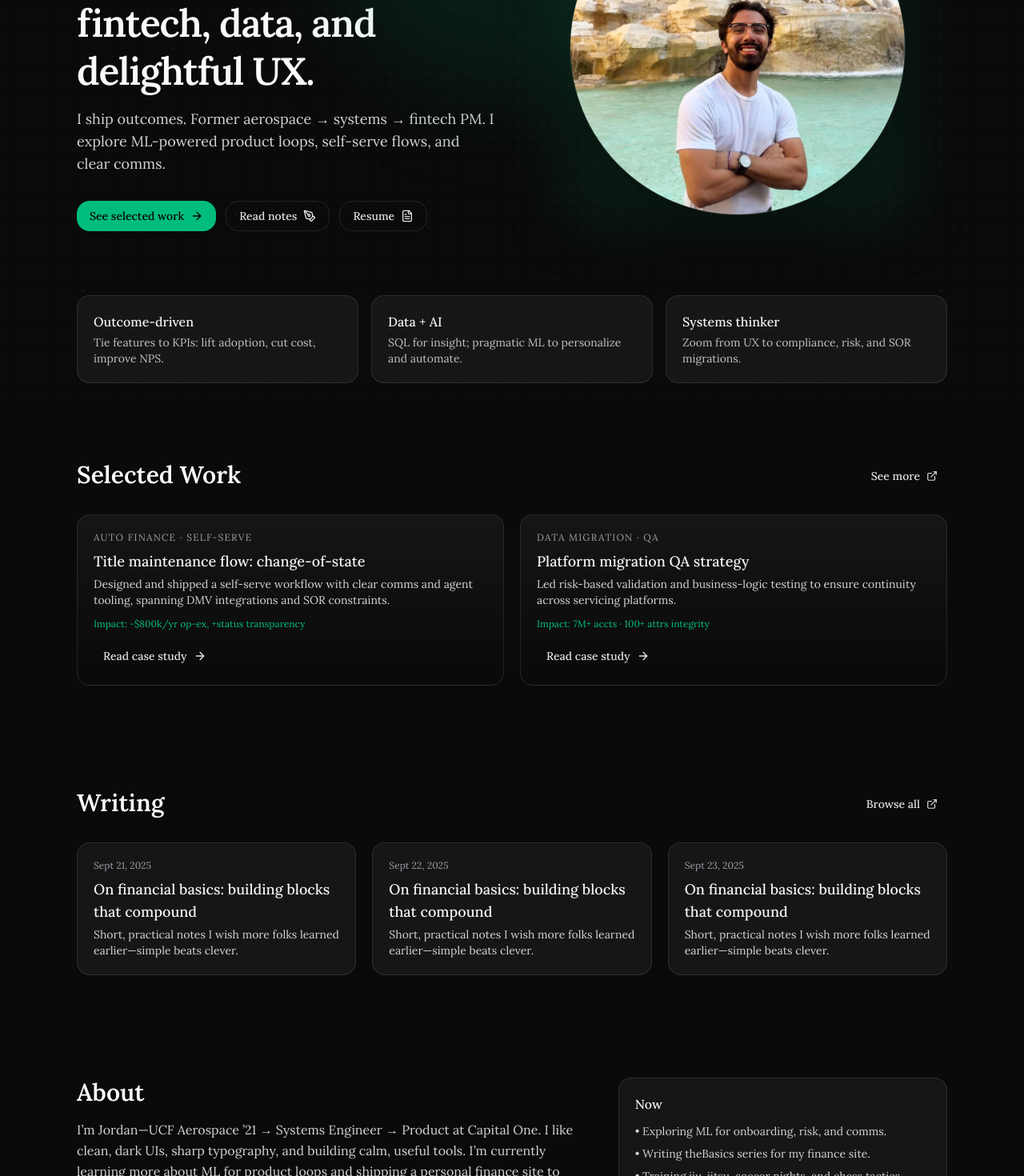
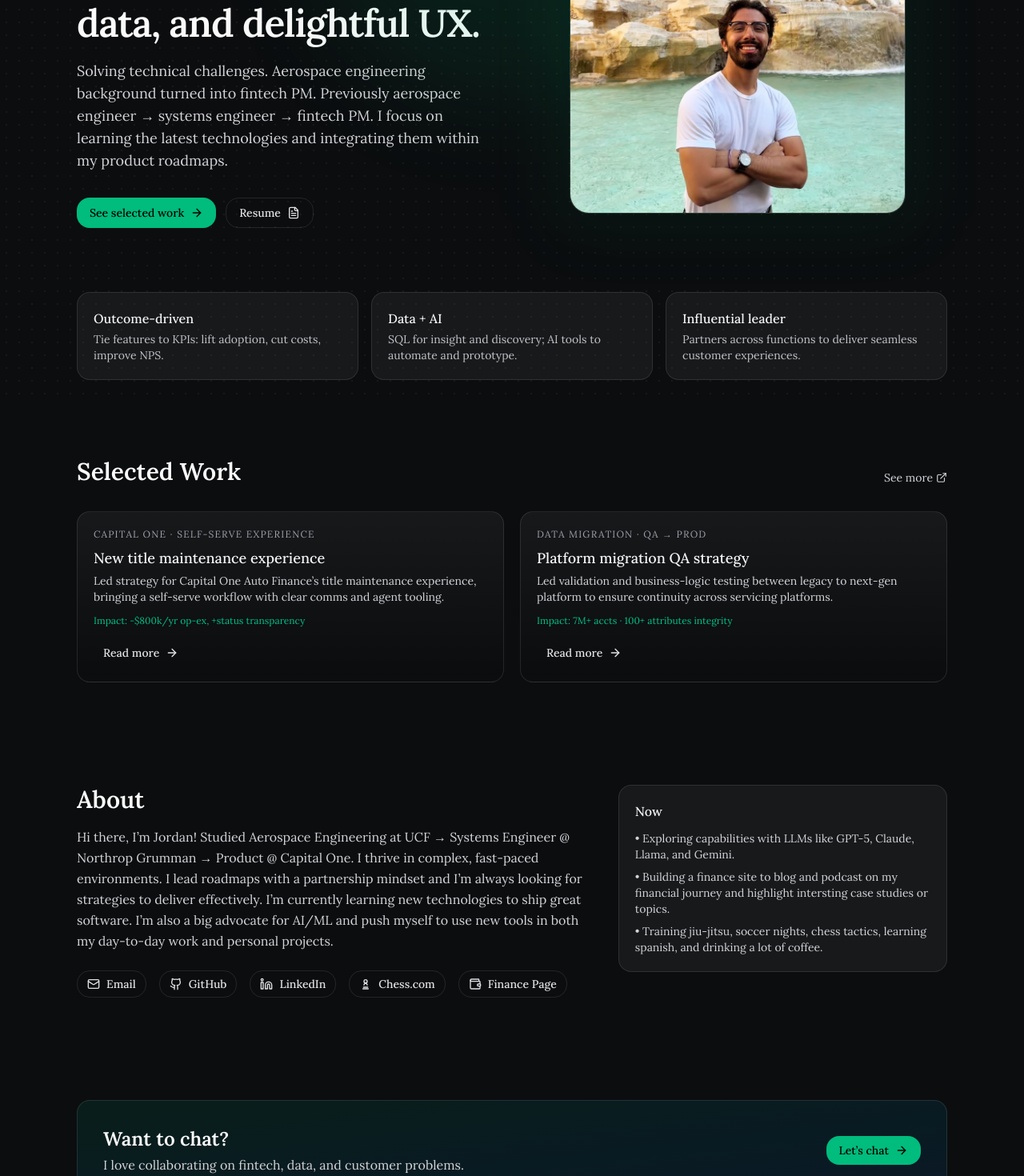
Before and after one commit to Jordan-Jacob-Lopez/jordan-site, a Next.js app: page / in a window 1280 px wide. Shown: the part 300-1770 px from the top of the page at 80% size. Built offline with nearby package versions, Linux system fonts and the light colour scheme.

Commit message:
Cleaned up some Icons + removed writing section to work on privately

```diff
--- a/app/page.tsx
+++ b/app/page.tsx
@@ -1,53 +1,17 @@
-'use client';
-import React, { useEffect } from "react";
-import { ArrowRight, Mail, Github, Linkedin, FileText, ExternalLink, Flame, PenTool } from "lucide-react";
+import Image from "next/image";
+import { ArrowRight, Mail, Github, Linkedin, FileText, ExternalLink, Flame, PenTool, Wallet } from "lucide-react";
 import { LinkButton } from "@/components/Button";
-import Image from "next/image";
+import { PawnIcon } from "@/components/icons/Pawn";
 import headshot from "@/public/jordan-headshot.jpg";
 
-<Image
-  src={headshot}
-  alt="Portrait of Jordan Lopez"
-  priority
-  className="relative rounded-3xl border border-white/10 bg-white/5 object-cover shadow-2xl"
-/>
-
-// Clean JSX + strict-compiler-safe version
-// - Icons are explicit children (text then icon) so strict parsers don't misread angle brackets
-// - Uses Button/LinkButton for consistent CTA styling
-// - Avoids Tailwind arbitrary values; uses standard utilities or inline styles
-// - Adds lightweight runtime checks ("test cases") in a useEffect to validate CTA structure
-
 export default function SiteLanding() {
-  // --- Runtime "tests" (dev sanity checks) ---
-  useEffect(() => {
-    try {
-      const workCta = document.querySelector('a[href="#work"]');
-      const pass1 =
-        !!workCta &&
-        !!workCta.firstElementChild &&
-        !!workCta.lastElementChild &&
-        workCta.firstElementChild.tagName.toLowerCase() === "span" &&
-        workCta.lastElementChild.tagName.toLowerCase() === "svg";
-      if (!pass1) console.error("[Test] Work CTA structure: expected text then icon");
-
-      const ctas = Array.from(document.querySelectorAll("a.inline-flex"));
-      const failing = ctas.filter(a => a.lastElementChild?.tagName.toLowerCase() !== "svg");
-      if (failing.length !== 0) console.error(`[Test] CTA icon position: ${failing.length} failures`);
-
-      const main = document.querySelector("main");
-      if (!main) console.error("[Test] <main> not found");
-    } catch (e) {
-      console.error("[Test] runtime checks failed", e);
-    }
-  }, []);
-
+  const SHOW_WRITING = false;
   return (
-    <main className="min-h-screen bg-neutral-950 text-zinc-200 antialiased">
+    <main className="min-h-screen text-zinc-200 antialiased">
       {/* Subtle grain overlay */}
       <div
         className="pointer-events-none fixed inset-0 opacity-5"
-        style={{ backgroundImage: 'radial-gradient(#fff 1px, transparent 1px)', backgroundSize: '16px 16px' }}
+        style={{ backgroundImage: "radial-gradient(#fff 1px, transparent 1px)", backgroundSize: "16px 16px" }}
       />
 
       {/* Top nav */}
@@ -56,33 +20,32 @@ export default function SiteLanding() {
           <a href="#home" className="font-semibold tracking-tight text-zinc-100 text-lg">Jordan Lopez</a>
           <div className="hidden sm:flex items-center gap-6 text-sm">
             <a href="#work" className="hover:text-white/90">Work</a>
-            <a href="#writing" className="hover:text-white/90">Writing</a>
+            {SHOW_WRITING && <a href="#writing" className="hover:text-white/90">Writing</a>}
             <a href="#about" className="hover:text-white/90">About</a>
             <LinkButton href="#contact" variant="outline" size="sm" leftIcon={<Mail size={16} aria-hidden="true" />}>Contact</LinkButton>
           </div>
         </nav>
       </header>
 
-      {/* Hero */}
+      {/* Hero with headshot */}
       <section id="home" className="relative overflow-hidden">
         <div className="absolute -top-40 left-1/2 -translate-x-1/2 rounded-full bg-emerald-500/10 blur-3xl" style={{ height: 520, width: 520 }} />
         <div className="mx-auto max-w-6xl px-4 sm:px-6 lg:px-8 pt-16 pb-20">
           <div className="grid items-center gap-10 lg:grid-cols-2">
-      {/* LEFT: existing text/CTAs */}
+            {/* LEFT: text + CTAs */}
             <div className="max-w-2xl">
               <p className="inline-flex items-center gap-2 rounded-full border border-white/10 bg-white/5 px-3 py-1 text-xs text-zinc-300">
                 <Flame size={14} aria-hidden="true" />
-          <span>Building useful, calm software</span>
+                <span>Constantly looking for new problems</span>
               </p>
               <h1 className="mt-6 text-4xl sm:text-5xl font-semibold tracking-tight text-zinc-50 leading-tight">
-          Product Manager & tinkerer focused on fintech, data, and delightful UX.
+                Product Manager focused on fintech, data, and delightful UX.
               </h1>
               <p className="mt-4 text-lg text-zinc-300">
-          I ship outcomes. Former aerospace → systems → fintech PM. I explore ML-powered product loops, self-serve flows, and clear comms.
-        </p>
+              Solving technical challenges. Aerospace engineering background turned into fintech PM. Previously aerospace engineer → systems engineer → fintech PM. I focus on learning the latest technologies and integrating them within my product roadmaps.              </p>
               <div className="mt-8 flex flex-wrap gap-3">
                 <LinkButton href="#work" variant="primary" rightIcon={<ArrowRight size={16} aria-hidden="true" />}>See selected work</LinkButton>
-          <LinkButton href="#writing" variant="outline" rightIcon={<PenTool size={16} aria-hidden="true" />}>Read notes</LinkButton>
+                {SHOW_WRITING && (<LinkButton href="#writing" variant="outline" rightIcon={<PenTool size={16} aria-hidden="true" />}>Read notes</LinkButton>)}
                 <LinkButton href="/Jordan_Lopez_Resume.pdf" variant="outline" rightIcon={<FileText size={16} aria-hidden="true" />}>Resume</LinkButton>
               </div>
             </div>
@@ -91,28 +54,19 @@ export default function SiteLanding() {
             <div className="relative mx-auto w-64 sm:w-72 lg:w-[420px]">
               {/* soft glow */}
               <div className="absolute -inset-3 rounded-3xl bg-emerald-500/10 blur-2xl" aria-hidden />
-        <Image
-          src="/jordan-headshot.jpg"            // <-- put file in /public
-          alt="Portrait of Jordan Lopez"
-          width={840}                            // 2x of displayed width for crispness
-          height={1050}                          // keep aspect ratio (4:5 example)
-          priority
-          sizes="(min-width: 1024px) 420px, 70vw"
-          className="relative rounded-full border border-white/10 object-cover shadow-2xl"
-          />
+              <Image src={headshot} alt="Portrait of Jordan Lopez" placeholder="blur" priority className="relative rounded-3xl border border-white/10 bg-white/5 object-cover shadow-2xl"/>
             </div>
           </div>
         </div>
       </section>
 
-
       {/* Highlights */}
       <section className="mx-auto max-w-6xl px-4 sm:px-6 lg:px-8 pb-8">
         <div className="grid gap-4 sm:grid-cols-2 lg:grid-cols-3">
           {[
-            { title: 'Outcome-driven', desc: 'Tie features to KPIs: lift adoption, cut cost, improve NPS.' },
-            { title: 'Data + AI', desc: 'SQL for insight; pragmatic ML to personalize and automate.' },
-            { title: 'Systems thinker', desc: 'Zoom from UX to compliance, risk, and SOR migrations.' },
+            { title: "Outcome-driven", desc: "Tie features to KPIs: lift adoption, cut costs, improve NPS." },
+            { title: "Data + AI", desc: "SQL for insight and discovery; AI tools to automate and prototype." },
+            { title: "Influential leader", desc: "Partners across functions to deliver seamless customer experiences." },
           ].map((c, i) => (
             <div key={i} className="rounded-2xl border border-white/10 bg-white/5 p-5">
               <h3 className="text-zinc-100 font-medium">{c.title}</h3>
@@ -126,22 +80,25 @@ export default function SiteLanding() {
       <section id="work" className="mx-auto max-w-6xl px-4 sm:px-6 lg:px-8 py-16">
         <div className="flex items-end justify-between gap-4">
           <h2 className="text-2xl sm:text-3xl font-semibold text-zinc-50">Selected Work</h2>
-          <LinkButton href="#contact" variant="ghost" size="sm" rightIcon={<ExternalLink size={14} aria-hidden="true" />}>See more</LinkButton>
+          <a className="text-sm text-zinc-300 hover:text-white/90 inline-flex items-center gap-1" href="#contact">
+            <span>See more</span>
+            <ExternalLink size={14} aria-hidden="true" />
+          </a>
         </div>
 
         <div className="mt-8 grid gap-5 sm:grid-cols-2">
           {[
             {
-              tag: 'Auto Finance · Self-Serve',
-              title: 'Title maintenance flow: change-of-state',
-              impact: '-$800k/yr op-ex, +status transparency',
-              body: 'Designed and shipped a self-serve workflow with clear comms and agent tooling, spanning DMV integrations and SOR constraints.',
+              tag: "Capital One · Self-Serve Experience",
+              title: "New title maintenance experience",
+              impact: "-$800k/yr op-ex, +status transparency",
+              body: "Led strategy for Capital One Auto Finance’s title maintenance experience, bringing a self-serve workflow with clear comms and agent tooling.",
             },
             {
-              tag: 'Data migration · QA',
-              title: 'Platform migration QA strategy',
-              impact: '7M+ accts · 100+ attrs integrity',
-              body: 'Led risk-based validation and business-logic testing to ensure continuity across servicing platforms.',
+              tag: "Data migration · QA → Prod",
+              title: "Platform migration QA strategy",
+              impact: "7M+ accts · 100+ attributes integrity",
+              body: "Led validation and business-logic testing between legacy to next-gen platform to ensure continuity across servicing platforms.",
             },
           ].map((p, i) => (
             <article key={i} className="group rounded-2xl border border-white/10 bg-gradient-to-b from-white/5 to-transparent p-5 hover:border-white/20 transition">
@@ -149,21 +106,24 @@ export default function SiteLanding() {
               <h3 className="mt-2 text-lg font-medium text-zinc-100">{p.title}</h3>
               <p className="mt-1 text-sm text-zinc-300">{p.body}</p>
               <p className="mt-3 text-xs text-emerald-400/90">Impact: {p.impact}</p>
-              <LinkButton href="#" variant="ghost" size="sm" className="mt-4" rightIcon={<ArrowRight size={16} aria-hidden="true" />}>Read case study</LinkButton>
+              <LinkButton href="#work" variant="ghost" size="sm" className="mt-4" rightIcon={<ArrowRight size={16} aria-hidden="true" />}>Read more</LinkButton>
             </article>
           ))}
         </div>
       </section>
 
-      {/* Writing */}
+      {SHOW_WRITING && (
       <section id="writing" className="mx-auto max-w-6xl px-4 sm:px-6 lg:px-8 py-16">
         <div className="flex items-end justify-between gap-4">
           <h2 className="text-2xl sm:text-3xl font-semibold text-zinc-50">Writing</h2>
-          <LinkButton href="#" variant="ghost" size="sm" rightIcon={<ExternalLink size={14} aria-hidden="true" />}>Browse all</LinkButton>
+          <a className="text-sm text-zinc-300 hover:text-white/90 inline-flex items-center gap-1" href="/writing">
+            <span>Browse all</span>
+            <ExternalLink size={14} aria-hidden="true" />
+          </a>
         </div>
         <div className="mt-8 grid gap-5 sm:grid-cols-2 lg:grid-cols-3">
           {[1, 2, 3].map((i) => (
-            <a key={i} href="#" className="block rounded-2xl border border-white/10 bg-white/5 p-5 hover:border-white/20 transition">
+            <a key={i} href="/writing/financial-basics" className="block rounded-2xl border border-white/10 bg-white/5 p-5 hover:border-white/20 transition">
               <p className="text-xs text-zinc-400">Sept {20 + i}, 2025</p>
               <h3 className="mt-2 text-lg font-medium text-zinc-100">On financial basics: building blocks that compound</h3>
               <p className="mt-1 text-sm text-zinc-300">Short, practical notes I wish more folks learned earlier—simple beats clever.</p>
@@ -171,6 +131,7 @@ export default function SiteLanding() {
           ))}
         </div>
       </section>
+      )}
 
       {/* About */}
       <section id="about" className="mx-auto max-w-6xl px-4 sm:px-6 lg:px-8 py-16">
@@ -178,21 +139,57 @@ export default function SiteLanding() {
           <div className="lg:col-span-3">
             <h2 className="text-2xl sm:text-3xl font-semibold text-zinc-50">About</h2>
             <p className="mt-4 text-zinc-300 leading-relaxed">
-              I’m Jordan—UCF Aerospace ’21 → Systems Engineer → Product at Capital One. I like clean, dark UIs, sharp typography, and building calm, useful tools. I’m currently learning more about ML for product loops and shipping a personal finance site to share approachable guidance.
+              Hi there, I’m Jordan! Studied Aerospace Engineering at UCF → Systems Engineer @ Northrop Grumman → Product @ Capital One. I thrive in complex, fast-paced environments. I lead roadmaps with a partnership mindset and I’m always looking for strategies to deliver effectively.
+              I’m currently learning new technologies to ship great software. I’m also a big advocate for AI/ML and push myself to use new tools in both my day-to-day work and personal projects.
             </p>
             <div className="mt-6 flex items-center gap-4 text-sm">
-              <LinkButton href="mailto:jordan@example.com" variant="outline" size="sm" leftIcon={<Mail size={16} aria-hidden="true" />}>Email</LinkButton>
-              <LinkButton href="https://github.com/" variant="outline" size="sm" leftIcon={<Github size={16} aria-hidden="true" />}>GitHub</LinkButton>
-              <LinkButton href="https://linkedin.com/" variant="outline" size="sm" leftIcon={<Linkedin size={16} aria-hidden="true" />}>LinkedIn</LinkButton>
+              <LinkButton href="mailto:jordanjlopez459@gmail.com" variant="outline" size="sm" leftIcon={<Mail size={16} aria-hidden="true" />}>Email</LinkButton>
+              <LinkButton
+                href="https://github.com/Jordan-Jacob-Lopez"
+                target="_blank"
+                rel="noopener noreferrer"
+                variant="outline"
+                size="sm"
+                leftIcon={<Github size={16} aria-hidden="true" />}>
+                GitHub
+              </LinkButton>
+              <LinkButton
+                href="https://www.linkedin.com/in/jordan-jacob-lopez/"
+                target="_blank"
+                rel="noopener noreferrer"
+                variant="outline"
+                size="sm"
+                leftIcon={<Linkedin size={16} aria-hidden="true" />}>
+                LinkedIn
+              </LinkButton>
+              <LinkButton
+                href="https://www.chess.com/member/jordanlopezzzzzzzz"
+                target="_blank"
+                rel="noopener noreferrer"
+                variant="outline"
+                size="sm"
+                leftIcon={<PawnIcon width={16} height={16} />}>
+                Chess.com
+              </LinkButton>
+              <LinkButton
+                href="https://jordan-jacob-lopez.github.io/jordan-finance-site/"
+                target="_blank"
+                rel="noopener noreferrer"
+                variant="outline"
+                size="sm"
+                leftIcon={<Wallet size={16} aria-hidden="true" />}>
+                Finance Page
+              </LinkButton>
+
             </div>
           </div>
           <div className="lg:col-span-2">
             <div className="rounded-2xl border border-white/10 bg-white/5 p-5">
               <h3 className="text-zinc-100 font-medium">Now</h3>
               <ul className="mt-3 space-y-2 text-sm text-zinc-300">
-                <li>• Exploring ML for onboarding, risk, and comms.</li>
-                <li>• Writing theBasics series for my finance site.</li>
-                <li>• Training jiu-jitsu, soccer nights, and chess tactics.</li>
+                <li>• Exploring capabilities with LLMs like GPT-5, Claude, Llama, and Gemini.</li>
+                <li>• Building a finance site to blog and podcast on my financial journey and highlight intersting case studies or topics.</li>
+                <li>• Training jiu-jitsu, soccer nights, chess tactics, learning spanish, and drinking a lot of coffee.</li>
               </ul>
             </div>
           </div>
@@ -204,21 +201,17 @@ export default function SiteLanding() {
         <div className="rounded-2xl border border-white/10 bg-gradient-to-br from-emerald-500/10 to-blue-500/10 p-8">
           <div className="flex flex-col sm:flex-row sm:items-center sm:justify-between gap-4">
             <div>
-              <h2 className="text-2xl font-semibold text-zinc-50">Have a project or idea?</h2>
-              <p className="mt-1 text-zinc-300">I love collaborating on fintech, data, and UX problems.</p>
+              <h2 className="text-2xl font-semibold text-zinc-50">Want to chat?</h2>
+              <p className="mt-1 text-zinc-300">I love collaborating on fintech, data, and customer problems.</p>
             </div>
-            <LinkButton href="mailto:jordan@example.com" variant="primary" rightIcon={<ArrowRight size={16} aria-hidden="true" />}>
-              Let’s chat
-            </LinkButton>
-
+            <LinkButton href="mailto:jordanjlopez459@gmail.com" variant="primary" rightIcon={<ArrowRight size={16} aria-hidden="true" />}>Let’s chat</LinkButton>
           </div>
         </div>
       </section>
 
       <footer className="py-10">
         <div className="mx-auto max-w-6xl px-4 sm:px-6 lg:px-8 text-sm text-zinc-400 flex flex-col sm:flex-row items-center justify-between gap-2">
-          <p>© {new Date().getFullYear()}  TEST Jordan Lopez</p>
-          <p>Set in Lora for body, system sans for UI.</p>
+          <p>© {new Date().getFullYear()} Jordan Lopez</p>
         </div>
       </footer>
     </main>
--- /dev/null
+++ b/components/icons/Pawn.tsx
@@ -0,0 +1,26 @@
+// components/icons/Pawn.tsx
+"use client";
+import * as React from "react";
+
+export function PawnIcon(props: React.SVGProps<SVGSVGElement>) {
+  return (
+    <svg
+      viewBox="0 0 24 24"
+      fill="none"
+      stroke="currentColor"
+      strokeWidth={2}
+      strokeLinecap="round"
+      strokeLinejoin="round"
+      aria-hidden="true"
+      {...props}
+    >
+      {/* head */}
+      <circle cx="12" cy="7" r="3" />
+      {/* collar/shoulders */}
+      <path d="M9 14c0-2 1.5-3 3-3s3 1 3 3" />
+      {/* base */}
+      <path d="M8 18h8" />
+      <path d="M7 21h10" />
+    </svg>
+  );
+}
```
Lines whose indentation alone changed are shown as unchanged.
